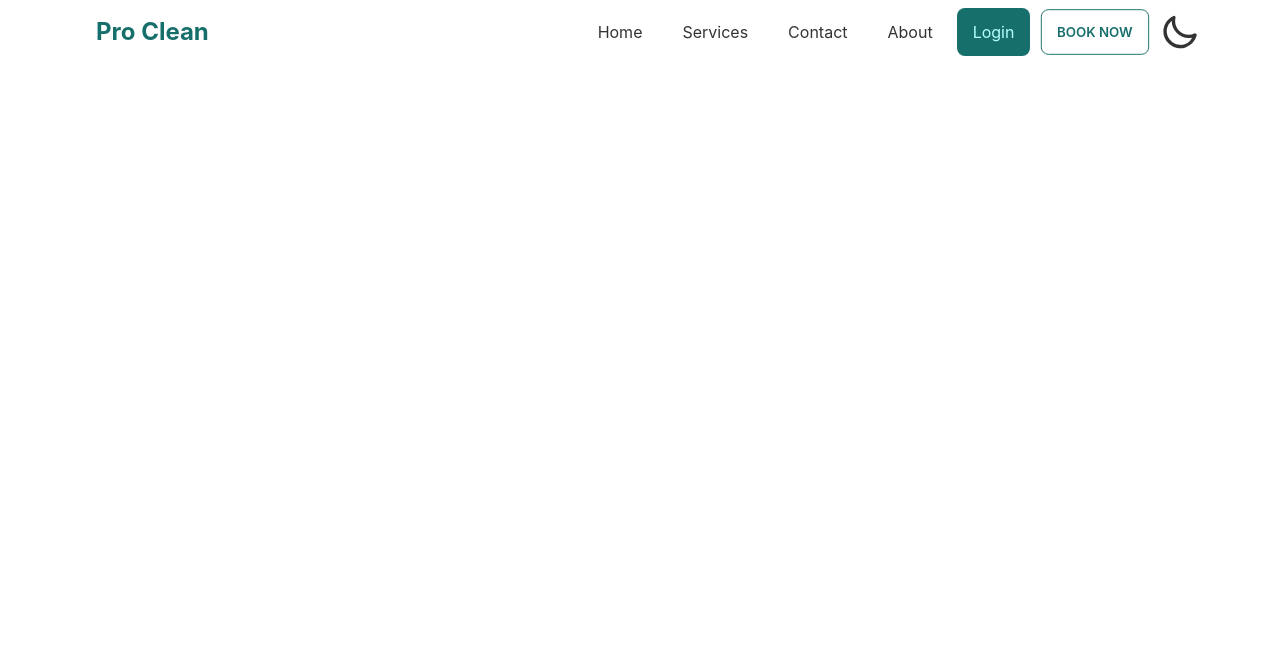
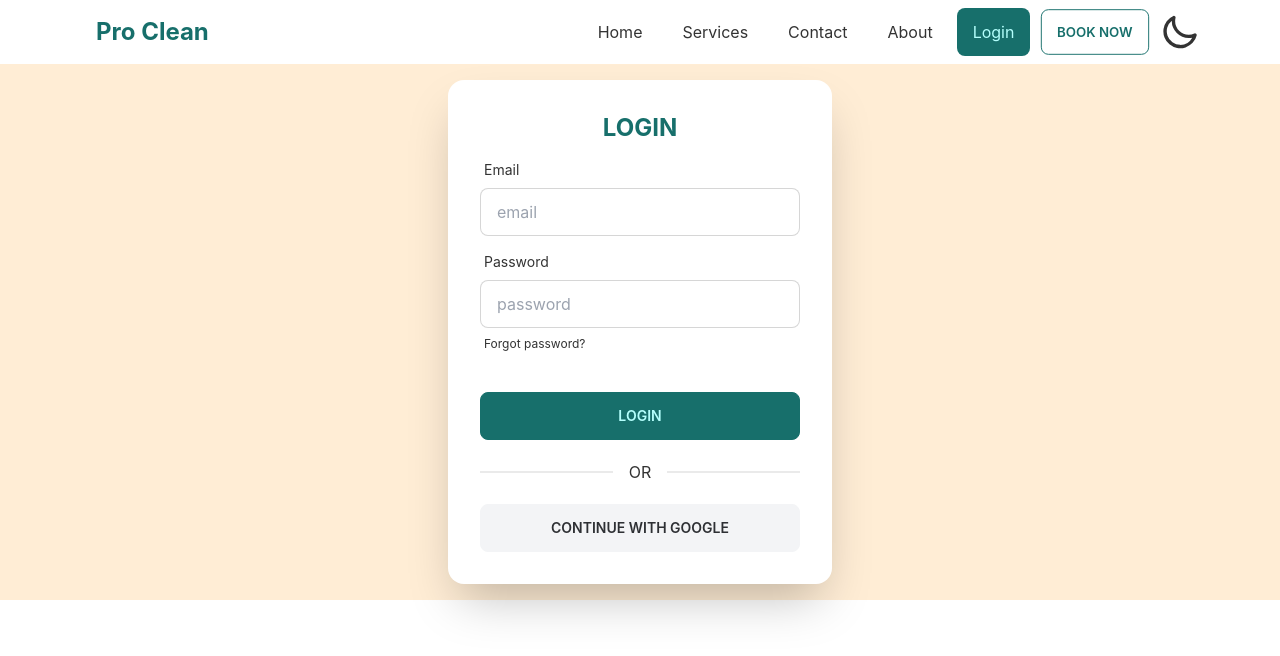
Before and after one commit to asadulR/Pro-Clean, a React (Create React App) app: page /login in a window 1280 px wide. Shown: the top 656 px of the page. Built offline with nearby package versions, Linux system fonts and the light colour scheme.

Commit message:
login page setup and private route setup

```diff
--- a/public/index.html
+++ b/public/index.html
@@ -1,5 +1,5 @@
 <!DOCTYPE html>
-<html lang="en" >
+<html lang="en">
 
 <head>
   <meta charset="utf-8" />
@@ -40,7 +40,7 @@
     -->
 
   <!-- Chainging  theme-->
-  <script src="https://cdn.jsdelivr.net/npm/theme-change@2.0.2/index.js"></script>
+  <!-- <script src="https://cdn.jsdelivr.net/npm/theme-change@2.0.2/index.js"></script> -->
 </body>
 
 </html>
--- a/src/App.js
+++ b/src/App.js
@@ -2,10 +2,13 @@ import { Route, Routes } from 'react-router-dom';
 import './App.css';
 import Navbar from './components/Navbar';
 import { publicRoute } from './Route/publicRoutes';
+import Services from './pages/Services';
 
 
 import AOS from 'aos';
 import 'aos/dist/aos.css';
+import PrivateRoute from './auth/PrivateRoute';
+import { privateRoute } from './Route/privateRoutes';
 AOS.init();
 
 function App() {
@@ -21,8 +24,18 @@ function App() {
           <Route path='/signup' element={<Login/>}></Route> */}
 
           {
-            publicRoute.map(({path, Component}, index) => <Route key={index} path={path} element={<Component/>}></Route>)
+            publicRoute.map(({ path, Component }, index) => <Route key={index} path={path} element={<Component />}></Route>)
           }
+
+          {/* <Route path= "/services" element={
+          <PrivateRoute><Services/></PrivateRoute>
+          }></Route> */}
+
+          <Route element={<PrivateRoute />}>
+            {
+              privateRoute.map(({ path, Component }, index) => <Route key={index} path={path} element={<Component />}></Route>)
+            }
+          </Route>
         </Routes>
       </Navbar>
 
--- /dev/null
+++ b/src/Route/privateRoutes.js
@@ -0,0 +1,10 @@
+
+import About from '../pages/About';
+import Services from '../pages/Services';
+
+
+export const privateRoute = [
+    {path: '/services', name: 'Services', Component: Services},
+    {path: '/about', name: 'About', Component: About},
+
+  ]
--- /dev/null
+++ b/src/auth/AdminRoute.js
@@ -0,0 +1,14 @@
+import React from 'react';
+import { Navigate, Outlet, useLocation } from 'react-router-dom';
+import useAdmin from '../hooks/useAdmin';
+
+const AdminRoute = () => {
+    const [admin] = useAdmin();
+    const location = useLocation()
+    if (!admin) {
+        return <Navigate to='/login' state={{ from: location }} replace />
+    }
+    return <Outlet />
+};
+
+export default AdminRoute;
--- /dev/null
+++ b/src/auth/PrivateRoute.js
@@ -0,0 +1,13 @@
+import React from 'react';
+import { Navigate, Outlet, useLocation } from 'react-router-dom';
+
+const PrivateRoute = ({children}) => {
+    const user = false;
+    const location = useLocation()
+    if(!user){
+        return <Navigate to='/login' state={{from : location}} replace/>
+    }
+    return <Outlet/>;
+};
+
+export default PrivateRoute;
--- /dev/null
+++ b/src/components/Footer.js
@@ -0,0 +1,11 @@
+import React from 'react';
+
+const Footer = () => {
+    return (
+        <div>
+
+        </div>
+    );
+};
+
+export default Footer;
--- a/src/components/Navbar.js
+++ b/src/components/Navbar.js
@@ -1,9 +1,11 @@
-import React from 'react';
+import React, { useState } from 'react';
 import { NavLink } from 'react-router-dom';
 
 const Navbar = ({ children }) => {
+    const [dark, setDark] = useState(false)
+
     return (
-        <div>
+        <div data-theme={dark ? 'dark' : 'light'}>
             <div class="drawer drawer-end">
                 <input id="my-drawer-3" type="checkbox" class="drawer-toggle" />
                 <div class="drawer-content flex flex-col">
@@ -32,7 +34,7 @@ const Navbar = ({ children }) => {
                                     </ul>
                                 </li>
                                 <label class="swap swap-rotate">
-                                    <input type="checkbox" data-toggle-theme="dark,light" />
+                                    <input type="checkbox" onClick={() => setDark(!dark)} />
                                     <svg class="swap-on fill-current w-10 h-10" xmlns="http://www.w3.org/2000/svg" viewBox="0 0 24 24"><path d="M5.64,17l-.71.71a1,1,0,0,0,0,1.41,1,1,0,0,0,1.41,0l.71-.71A1,1,0,0,0,5.64,17ZM5,12a1,1,0,0,0-1-1H3a1,1,0,0,0,0,2H4A1,1,0,0,0,5,12Zm7-7a1,1,0,0,0,1-1V3a1,1,0,0,0-2,0V4A1,1,0,0,0,12,5ZM5.64,7.05a1,1,0,0,0,.7.29,1,1,0,0,0,.71-.29,1,1,0,0,0,0-1.41l-.71-.71A1,1,0,0,0,4.93,6.34Zm12,.29a1,1,0,0,0,.7-.29l.71-.71a1,1,0,1,0-1.41-1.41L17,5.64a1,1,0,0,0,0,1.41A1,1,0,0,0,17.66,7.34ZM21,11H20a1,1,0,0,0,0,2h1a1,1,0,0,0,0-2Zm-9,8a1,1,0,0,0-1,1v1a1,1,0,0,0,2,0V20A1,1,0,0,0,12,19ZM18.36,17A1,1,0,0,0,17,18.36l.71.71a1,1,0,0,0,1.41,0,1,1,0,0,0,0-1.41ZM12,6.5A5.5,5.5,0,1,0,17.5,12,5.51,5.51,0,0,0,12,6.5Zm0,9A3.5,3.5,0,1,1,15.5,12,3.5,3.5,0,0,1,12,15.5Z" /></svg>
                                     <svg class="swap-off fill-current w-10 h-10" xmlns="http://www.w3.org/2000/svg" viewBox="0 0 24 24"><path d="M21.64,13a1,1,0,0,0-1.05-.14,8.05,8.05,0,0,1-3.37.73A8.15,8.15,0,0,1,9.08,5.49a8.59,8.59,0,0,1,.25-2A1,1,0,0,0,8,2.36,10.14,10.14,0,1,0,22,14.05,1,1,0,0,0,21.64,13Zm-9.5,6.69A8.14,8.14,0,0,1,7.08,5.22v.27A10.15,10.15,0,0,0,17.22,15.63a9.79,9.79,0,0,0,2.1-.22A8.11,8.11,0,0,1,12.14,19.73Z" /></svg>
                                 </label>
@@ -44,25 +46,36 @@ const Navbar = ({ children }) => {
                 </div>
                 <div class="drawer-side">
                     <label for="my-drawer-3" class="drawer-overlay"></label>
-                    <ul class="menu p-4 overflow-y-auto w-48 gap-y-1 bg-base-100">
+                    <ul class="menu p-4 overflow-y-auto w-52 gap-y-1 bg-base-100">
                         {/* <!-- Sidebar content here --> */}
-                        <li><NavLink to='/' className='rounded-lg'>Home</NavLink></li>
-                        <li><NavLink to='/services' className='rounded-lg'>Services</NavLink></li>
-                        <li><NavLink to='/contact' className='rounded-lg'>Contact</NavLink></li>
-                        <li><NavLink to='/about' className='rounded-lg'>About</NavLink></li>
-                        <li><NavLink to='/login' className='rounded-lg'>Login</NavLink></li>
-                        <li className='dropdown dropdown-hover dropdown-end'>
+                        <li><NavLink to='/' className='rounded-lg btn-sm'>Home</NavLink></li>
+                        <li><NavLink to='/services' className='rounded-lg btn-sm'>Services</NavLink></li>
+                        <li><NavLink to='/contact' className='rounded-lg btn-sm'>Contact</NavLink></li>
+                        <li><NavLink to='/about' className='rounded-lg btn-sm'>About</NavLink></li>
+                        <li><NavLink to='/login' className='rounded-lg btn-sm'>Login</NavLink></li>
+
+                        {/* <li className='dropdown dropdown-hover dropdown-end'>
                             <label tabindex="0" class="btn btn-outline rounded-lg btn-primary">Book now</label>
                             <ul tabindex="0" class="dropdown-content menu p-2 shadow bg-base-100 rounded-box w-52">
                                 <li><a>Item 1</a></li>
                                 <li><a>Item 2</a></li>
                             </ul>
-                        </li>
-                        <label class="swap swap-rotate">
-                            <input type="checkbox" data-toggle-theme="dark,light" />
+                        </li> */}
+                        <div tabindex="0" class="collapse collapse-arrow border border-base-300 bg-base-100 rounded-box">
+                            <div class="collapse-title text-md font-medium ">
+                                Book Now
+                            </div>
+                            <div class="collapse-content">
+                            <li><NavLink to='/about' className='rounded-lg'>Quick Book</NavLink></li>
+                            <li><NavLink to='/about' className='rounded-lg'>Pre Book</NavLink></li>
+                            </div>
+                        </div>
+                        <label class="swap swap-rotate  btn-sm">
+                            <input type="checkbox" onClick={() => setDark(!dark)} />
                             <svg class="swap-on fill-current w-10 h-10" xmlns="http://www.w3.org/2000/svg" viewBox="0 0 24 24"><path d="M5.64,17l-.71.71a1,1,0,0,0,0,1.41,1,1,0,0,0,1.41,0l.71-.71A1,1,0,0,0,5.64,17ZM5,12a1,1,0,0,0-1-1H3a1,1,0,0,0,0,2H4A1,1,0,0,0,5,12Zm7-7a1,1,0,0,0,1-1V3a1,1,0,0,0-2,0V4A1,1,0,0,0,12,5ZM5.64,7.05a1,1,0,0,0,.7.29,1,1,0,0,0,.71-.29,1,1,0,0,0,0-1.41l-.71-.71A1,1,0,0,0,4.93,6.34Zm12,.29a1,1,0,0,0,.7-.29l.71-.71a1,1,0,1,0-1.41-1.41L17,5.64a1,1,0,0,0,0,1.41A1,1,0,0,0,17.66,7.34ZM21,11H20a1,1,0,0,0,0,2h1a1,1,0,0,0,0-2Zm-9,8a1,1,0,0,0-1,1v1a1,1,0,0,0,2,0V20A1,1,0,0,0,12,19ZM18.36,17A1,1,0,0,0,17,18.36l.71.71a1,1,0,0,0,1.41,0,1,1,0,0,0,0-1.41ZM12,6.5A5.5,5.5,0,1,0,17.5,12,5.51,5.51,0,0,0,12,6.5Zm0,9A3.5,3.5,0,1,1,15.5,12,3.5,3.5,0,0,1,12,15.5Z" /></svg>
                             <svg class="swap-off fill-current w-10 h-10" xmlns="http://www.w3.org/2000/svg" viewBox="0 0 24 24"><path d="M21.64,13a1,1,0,0,0-1.05-.14,8.05,8.05,0,0,1-3.37.73A8.15,8.15,0,0,1,9.08,5.49a8.59,8.59,0,0,1,.25-2A1,1,0,0,0,8,2.36,10.14,10.14,0,1,0,22,14.05,1,1,0,0,0,21.64,13Zm-9.5,6.69A8.14,8.14,0,0,1,7.08,5.22v.27A10.15,10.15,0,0,0,17.22,15.63a9.79,9.79,0,0,0,2.1-.22A8.11,8.11,0,0,1,12.14,19.73Z" /></svg>
                         </label>
+
                     </ul>
                 </div>
             </div>
--- /dev/null
+++ b/src/hooks/useAdmin.js
@@ -0,0 +1,9 @@
+import React, { useState } from 'react';
+
+const useAdmin = () => {
+    const [admin, setAdmin] = useState(true);
+
+    return admin
+};
+
+export default useAdmin;
--- /dev/null
+++ b/src/pages/Dashboard/Dashboard.js
@@ -0,0 +1,19 @@
+import React from 'react';
+
+const Dashboard = () => {
+    return (
+        <div>
+            <h1>This is dashboard</h1>
+            <h1>This is dashboard</h1>
+            <h1>This is dashboard</h1>
+            <h1>This is dashboard</h1>
+            <h1>This is dashboard</h1>
+            <h1>This is dashboard</h1>
+            <h1>This is dashboard</h1>
+            <h1>This is dashboard</h1>
+            <h1>This is dashboard</h1>
+        </div>
+    );
+};
+
+export default Dashboard;
--- a/src/pages/Login.js
+++ b/src/pages/Login.js
@@ -2,9 +2,33 @@ import React from 'react';
 
 const Login = () => {
     return (
-        <div>
-            <h2>This is login</h2>
-        </div>
+        <section className='flex bg-accent px-2 justify-center items-center'>
+            <div class="card flex-shrink-0 mt-20 mb-4 w-full max-w-sm shadow-2xl bg-base-100 ">
+                <div class="card-body">
+                    <h1 className=' text-2xl text-center font-bold text-primary'>LOGIN</h1>
+                    <div class="form-control">
+                        <label class="label">
+                            <span class="label-text">Email</span>
+                        </label>
+                        <input type="text" placeholder="email" class="input input-bordered" />
+                    </div>
+                    <div class="form-control">
+                        <label class="label">
+                            <span class="label-text">Password</span>
+                        </label>
+                        <input type="text" placeholder="password" class="input input-bordered" />
+                        <label class="label">
+                            <a href="#" class="label-text-alt link link-hover">Forgot password?</a>
+                        </label>
+                    </div>
+                    <div class="form-control mt-6">
+                        <button class="btn btn-primary">Login</button>
+                    </div>
+                    <div class="divider">OR</div>
+                    <button className='btn btn-glass hover:btn-accent'>Continue with google</button>
+                </div>
+            </div>
+        </section>
     );
 };
 
--- a/src/pages/Services.js
+++ b/src/pages/Services.js
@@ -4,6 +4,13 @@ const Services = () => {
     return (
         <div>
             <h2>This is Services page</h2>
+            <h2>This is Services page</h2>
+            <h2>This is Services page</h2>
+            <h2>This is Services page</h2>
+            <h2>This is Services page</h2>
+            <h2>This is Services page</h2>
+            <h2>This is Services page</h2>
+            <h2>This is Services page</h2>
         </div>
     );
 };
```
Also changed, not shown: src/Route/publicRoutes.js (+4 -4 lines).
